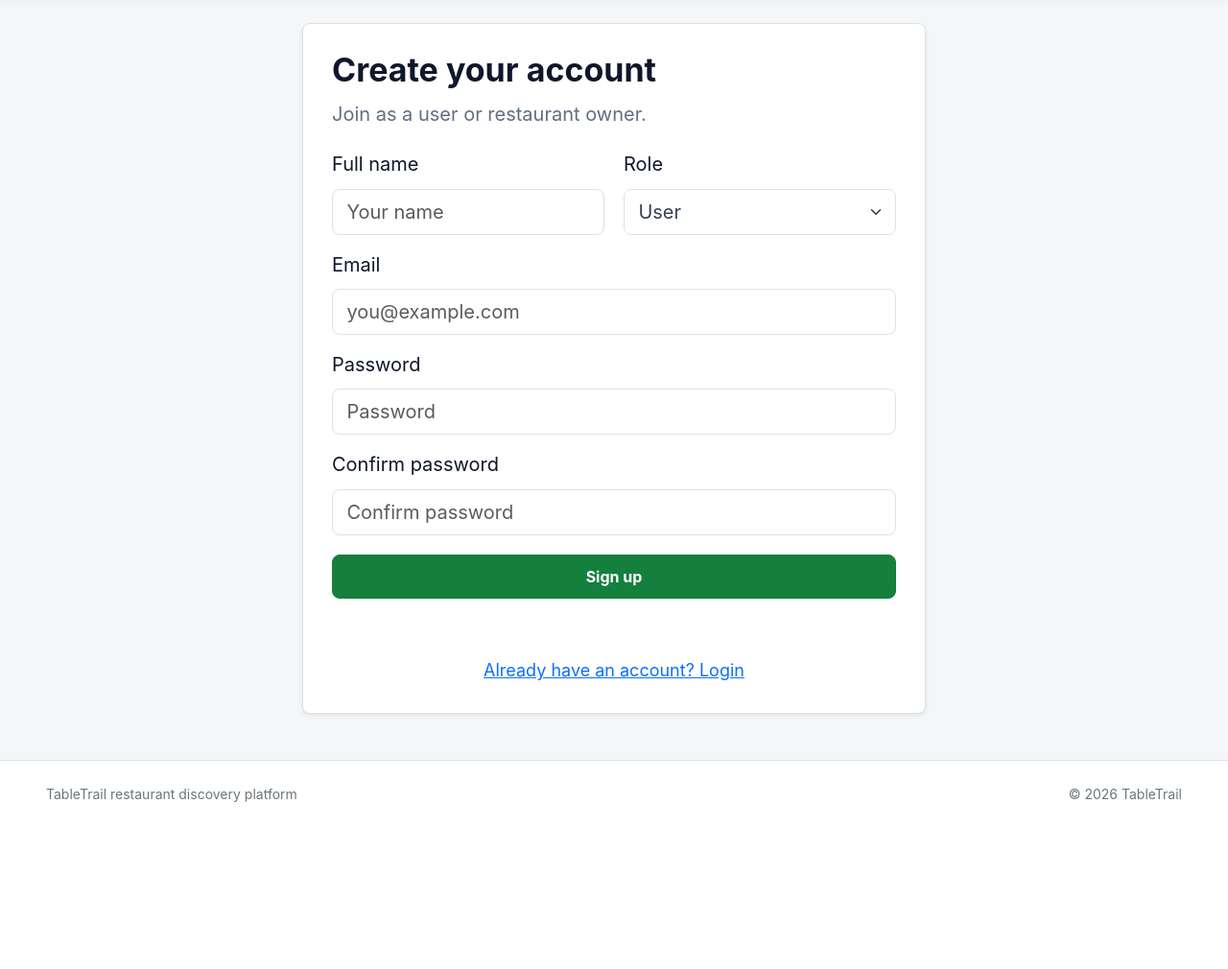
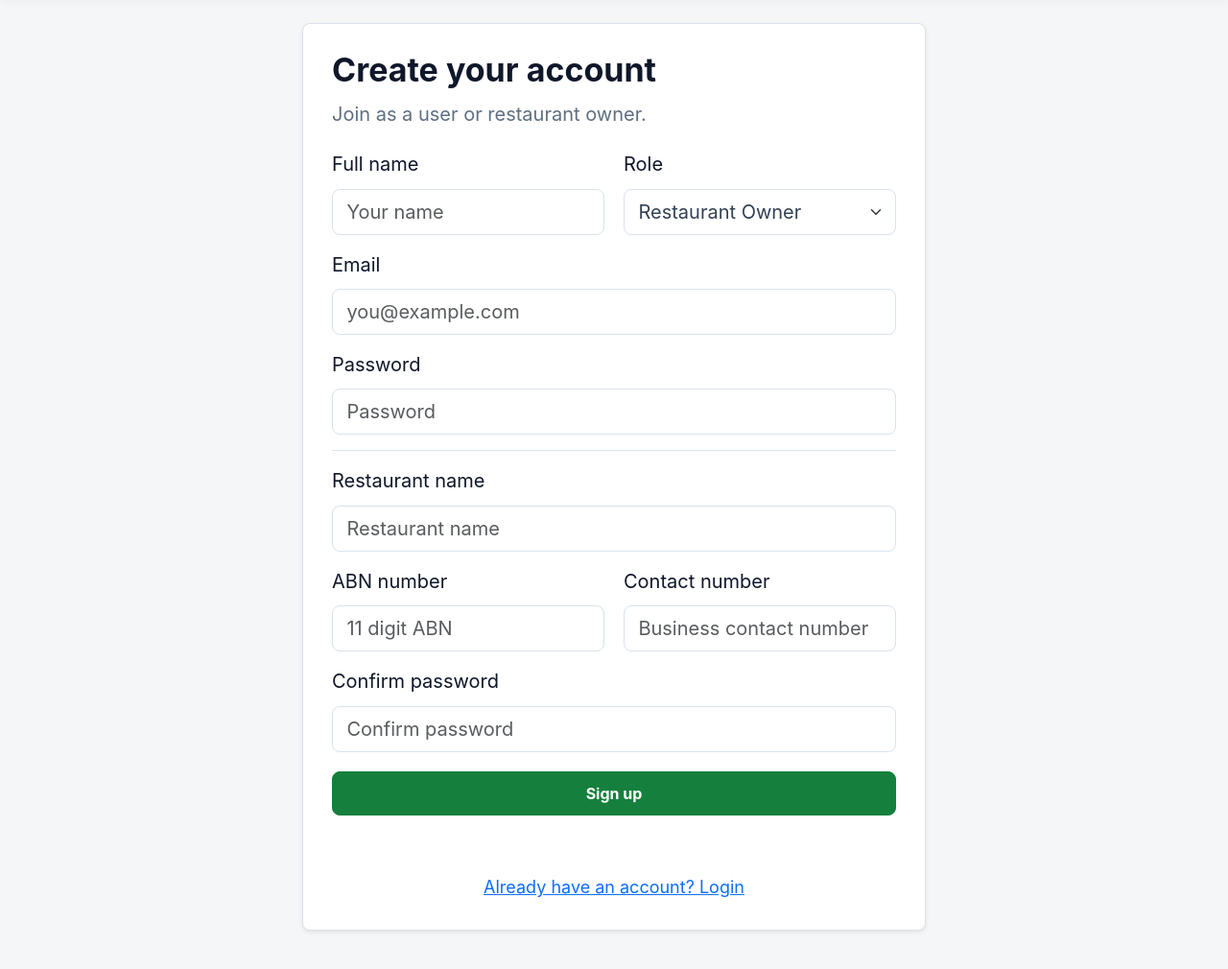
Before and after one commit to choiiis/cits5505-project, a Flask app: page /signup in a window 1280 px wide. Shown: the part 61-1071 px from the top of the page at 96% size. Before the commit the page ends 897 px from the top, so only its background shows below. Run offline with Flask 3, Linux system fonts and the light colour scheme.

Commit message:
Modified file

```diff
--- a/app/templates/signup.html
+++ b/app/templates/signup.html
@@ -43,7 +43,7 @@
                     <label class="form-label" for="roleInput">Role</label>
                     <select class="form-select" id="roleInput" name="role" required>
                         <option value="customer">User</option>
-                        <option value="owner">Restaurant Owner</option>
+                        <option value="owner" selected>Restaurant Owner</option>
                     </select>
                 </div>
             </div>
--- a/seed.py
+++ b/seed.py
@@ -86,6 +86,9 @@ def seed_data():
         username="Restaurant Owner",
         password_hash="dev-password-hash",
         role="owner",
+        restaurant_name="Laneway Pizza Co.",
+        abn_number="51824753556",
+        contact_number="+61 8 1234 5678",
     )
 
     db.session.add_all([alex, mia, daniel, owner])
```
